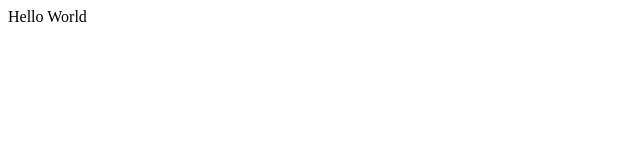
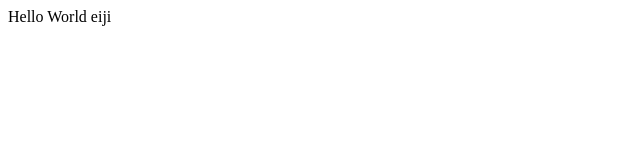
Before and after one commit to hongwork/2022-12-18-frontend, a plain HTML site: page index.html in a window 1280 px wide. Shown: the full height of the page, 0-640 px from the left. Drawn offline with Linux system fonts and the light colour scheme.

Commit message:
First Change

```diff
--- a/index.html
+++ b/index.html
@@ -8,5 +8,6 @@
 </head>
 <body>
     Hello World
+    eiji
 </body>
 </html>
```
